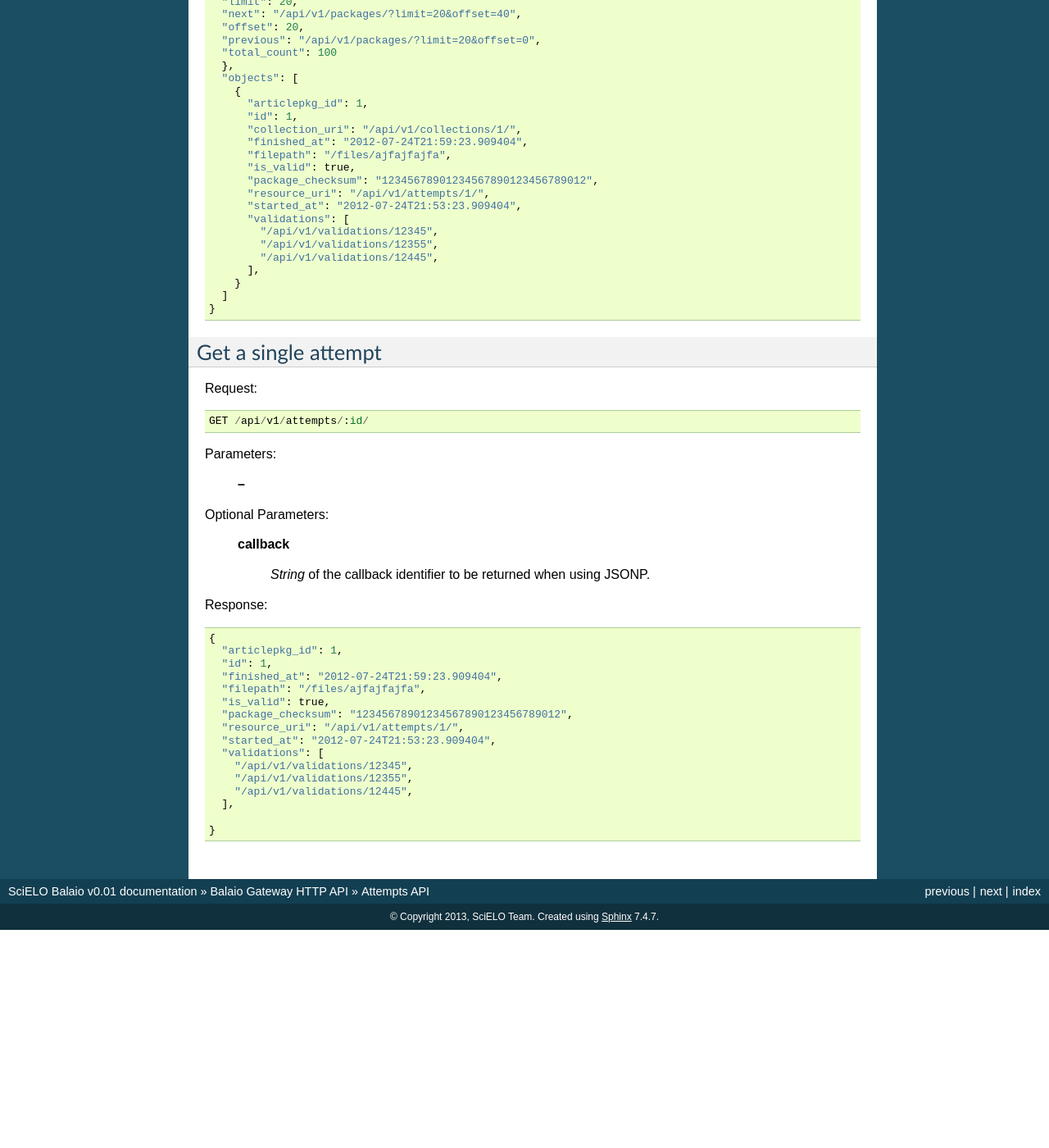
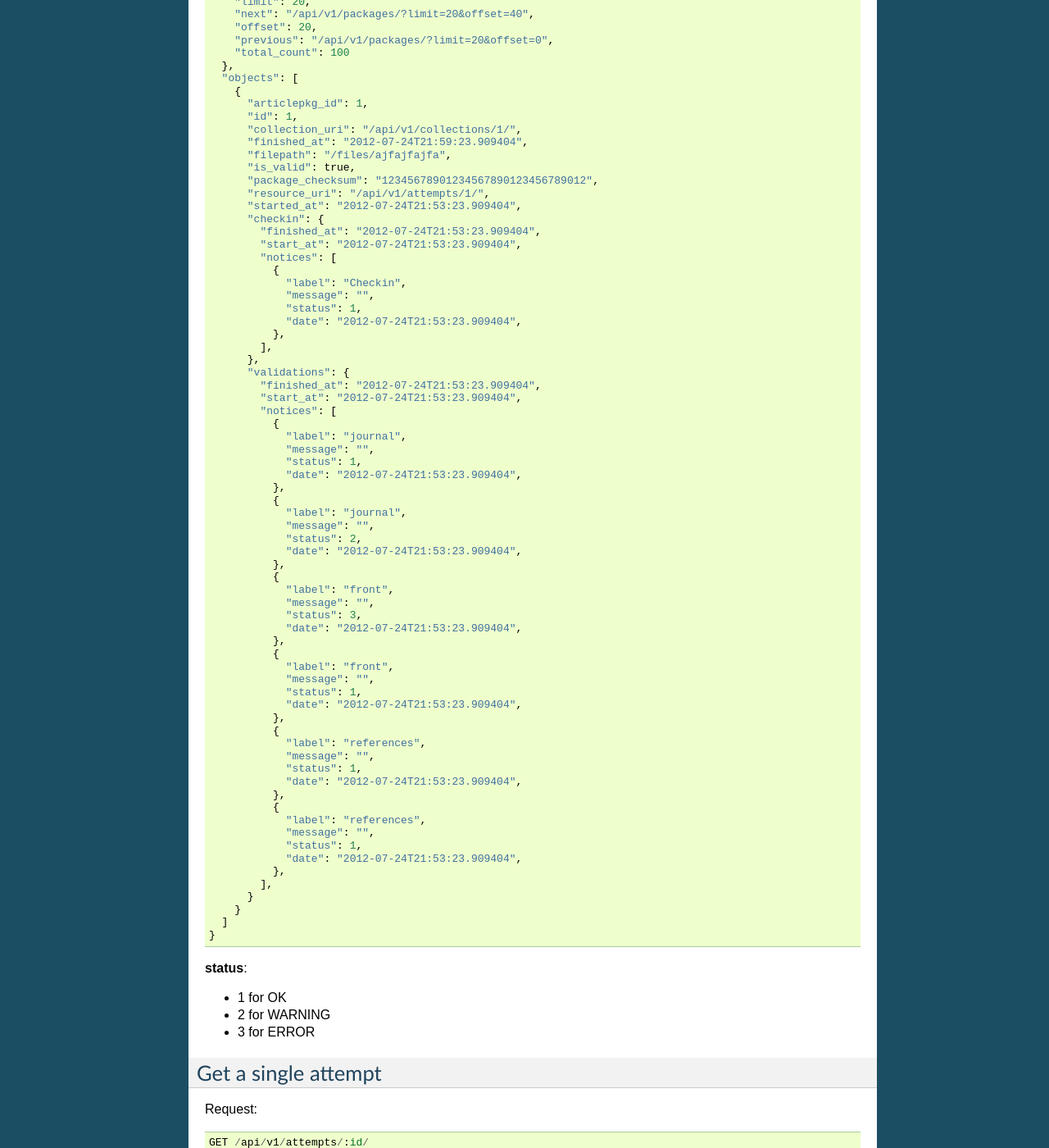
Before and after one commit to scieloorg/balaio, a Sphinx documentation site: the page built from docs/dev/attempts-api.rst, in a window 1280 px wide and 1400 px high, scrolled down 787 px. Shown: the whole window at 82% size. Built offline with Sphinx 7.4.7, drawn with Linux system fonts in a browser that asks for light colours; before the commit the page ends 1921 px from its top, so only the background shows below that; some of the changed text lies outside the part shown.

Commit message:
Rewritting Gateway HTTP documentation
New fields for AttemptsAPI: checkin and validations which are the checkpoints which contains notices.
Get a single ticket (it was missing since the first version of the documentation).
Ticket and Comment have new structure: Ticket has author and title, and Comment has author and date.
Fixed payload structure.
~

```diff
--- a/docs/dev/attempts-api.rst
+++ b/docs/dev/attempts-api.rst
@@ -40,11 +40,11 @@ Response::
 
   {
     "meta": {
-    "limit": 20,
-    "next": "/api/v1/packages/?limit=20&offset=40",
-    "offset": 20,
-    "previous": "/api/v1/packages/?limit=20&offset=0",
-    "total_count": 100
+      "limit": 20,
+      "next": "/api/v1/packages/?limit=20&offset=40",
+      "offset": 20,
+      "previous": "/api/v1/packages/?limit=20&offset=0",
+      "total_count": 100
     },
     "objects": [
       {
@@ -57,14 +57,70 @@ Response::
         "package_checksum": "12345678901234567890123456789012",
         "resource_uri": "/api/v1/attempts/1/",
         "started_at": "2012-07-24T21:53:23.909404",
-        "validations": [
-          "/api/v1/validations/12345",
-          "/api/v1/validations/12355",
-          "/api/v1/validations/12445",
-        ],
+        "checkin": {
+          "finished_at": "2012-07-24T21:53:23.909404",
+          "start_at": "2012-07-24T21:53:23.909404",
+          "notices": [
+            {
+              "label": "Checkin",
+              "message": "",
+              "status": 1,
+              "date": "2012-07-24T21:53:23.909404",
+            },
+          ],
+        },
+        "validations": {
+          "finished_at": "2012-07-24T21:53:23.909404",
+          "start_at": "2012-07-24T21:53:23.909404",
+          "notices": [
+            {
+              "label": "journal",
+              "message": "",
+              "status": 1,
+              "date": "2012-07-24T21:53:23.909404",
+            },
+            {
+              "label": "journal",
+              "message": "",
+              "status": 2,
+              "date": "2012-07-24T21:53:23.909404",
+            },
+            {
+              "label": "front",
+              "message": "",
+              "status": 3,
+              "date": "2012-07-24T21:53:23.909404",
+            },
+            {
+              "label": "front",
+              "message": "",
+              "status": 1,
+              "date": "2012-07-24T21:53:23.909404",
+            },
+            {
+              "label": "references",
+              "message": "",
+              "status": 1,
+              "date": "2012-07-24T21:53:23.909404",
+            },
+            {
+              "label": "references",
+              "message": "",
+              "status": 1,
+              "date": "2012-07-24T21:53:23.909404",
+            },
+          ],
+        }
       }
     ]
   }
+
+**status**:
+
+* 1 for OK
+* 2 for WARNING
+* 3 for ERROR
+
 
 Get a single attempt
 --------------------
@@ -95,10 +151,58 @@ Response::
     "package_checksum": "12345678901234567890123456789012",
     "resource_uri": "/api/v1/attempts/1/",
     "started_at": "2012-07-24T21:53:23.909404",
-    "validations": [
-      "/api/v1/validations/12345",
-      "/api/v1/validations/12355",
-      "/api/v1/validations/12445",
-    ],
-
+    "checkin": {
+      "finished_at": "2012-07-24T21:53:23.909404",
+      "start_at": "2012-07-24T21:53:23.909404",
+      "notices": [
+        {
+          "label": "Checkin",
+          "message": "",
+          "status": 1,
+          "date": "2012-07-24T21:53:23.909404",
+        },
+      ],
+    },
+    "validations": {
+      "finished_at": "2012-07-24T21:53:23.909404",
+      "start_at": "2012-07-24T21:53:23.909404",
+      "notices": [
+        {
+          "label": "journal",
+          "message": "",
+          "status": 1,
+          "date": "2012-07-24T21:53:23.909404",
+        },
+        {
+          "label": "journal",
+          "message": "",
+          "status": 2,
+          "date": "2012-07-24T21:53:23.909404",
+        },
+        {
+          "label": "front",
+          "message": "",
+          "status": 3,
+          "date": "2012-07-24T21:53:23.909404",
+        },
+        {
+          "label": "front",
+          "message": "",
+          "status": 1,
+          "date": "2012-07-24T21:53:23.909404",
+        },
+        {
+          "label": "references",
+          "message": "",
+          "status": 1,
+          "date": "2012-07-24T21:53:23.909404",
+        },
+        {
+          "label": "references",
+          "message": "",
+          "status": 1,
+          "date": "2012-07-24T21:53:23.909404",
+        },
+      ],
+    }
   }
--- a/docs/dev/packages-api.rst
+++ b/docs/dev/packages-api.rst
@@ -2,7 +2,7 @@ Packages API
 ============
 
 List all packages
---------------------
+-----------------
 
 Request::
 
```
Also changed, not shown: docs/dev/tickets-api.rst (+11 -6 lines).
